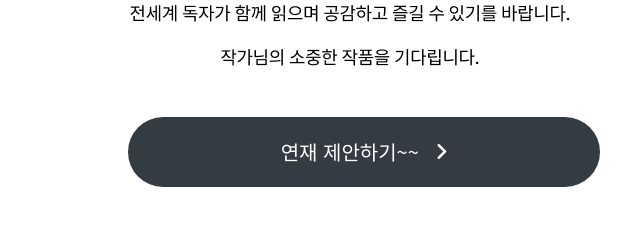
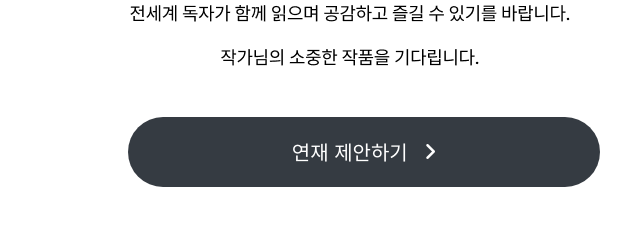
Before and after one commit to kchh1213/naver-webtoon-redesign, a plain HTML site: page index.html in a window 1280 px wide. Shown: the part 6480-6720 px from the top of the page, 640-1280 px from the left. Drawn offline with nearby package versions, Linux system fonts and the light colour scheme.

Commit message:
naverwebtoon

```diff
--- a/index.html
+++ b/index.html
@@ -483,7 +483,7 @@
                 <img src="./naver-webtoon-img/연재제안.png" alt="">
                 <div class="go-box">
                     <a href="https://joinus.comic.naver.com/" target='_blank' class="flex items-center justify-center gap-4">
-                        <p>연재 제안하기~~</p>
+                        <p>연재 제안하기</p>
                         <i class="fa-solid fa-angle-right"></i>
                     </a>
                 </div>
```
